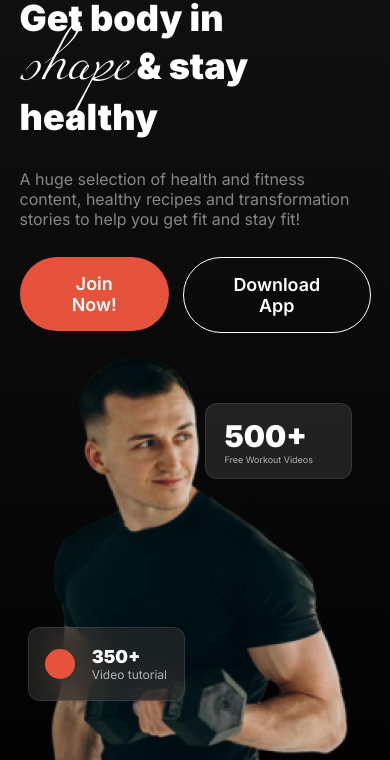
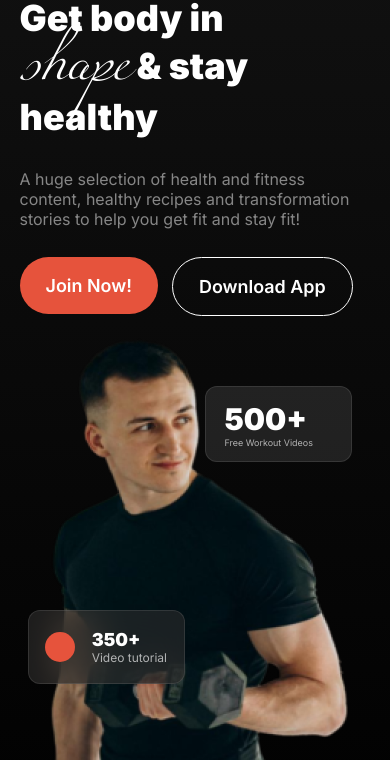
Before and after one commit to mrakashsaha/A2-Versatile, a plain HTML site: page index.html in a window 390 px wide. Shown: the part 84-844 px from the top of the page. Drawn offline with Linux system fonts and the light colour scheme.

Commit message:
responsive of hero section bug 2 fixed

```diff
--- a/style.css
+++ b/style.css
@@ -314,6 +314,8 @@ main {
     .tp-text {
         margin-left: 18px;
     }
-
+    .primary, .secondary {
+       padding:18px 26px;
+    }
 
 }
```
